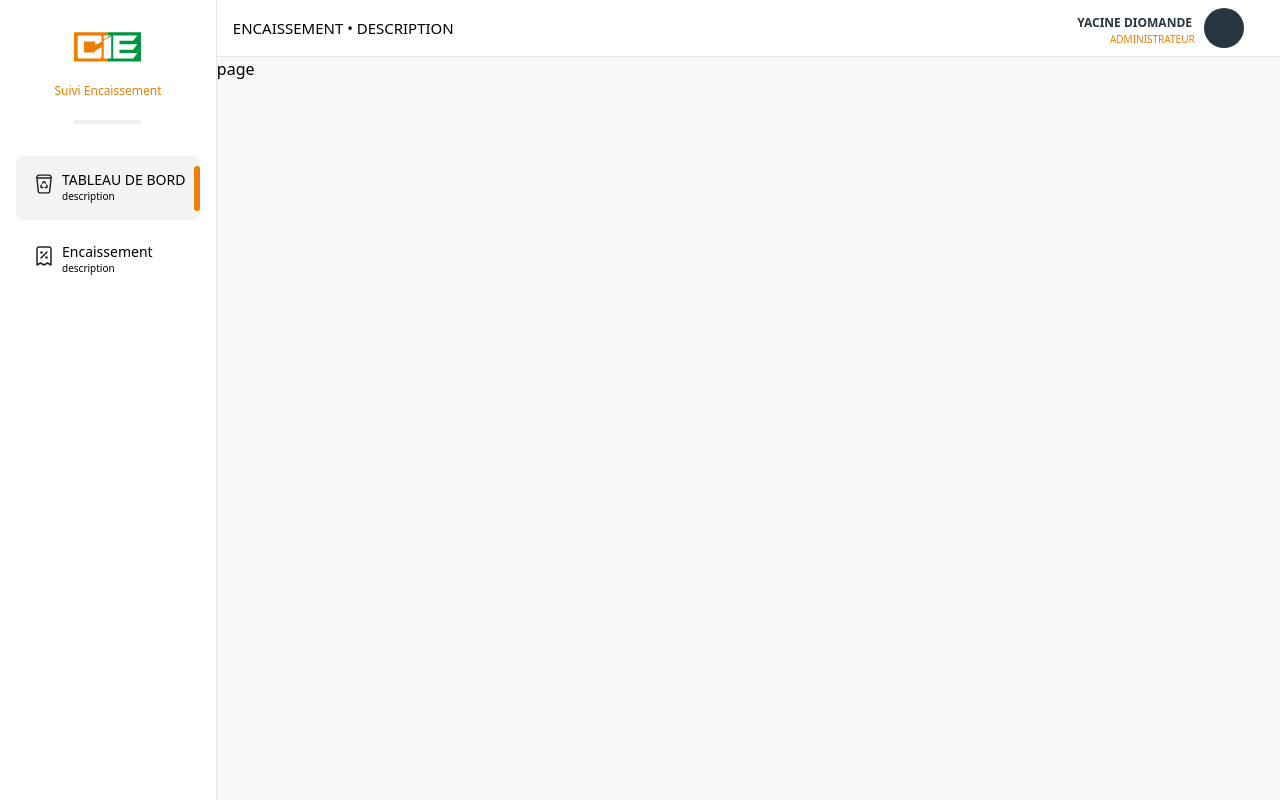
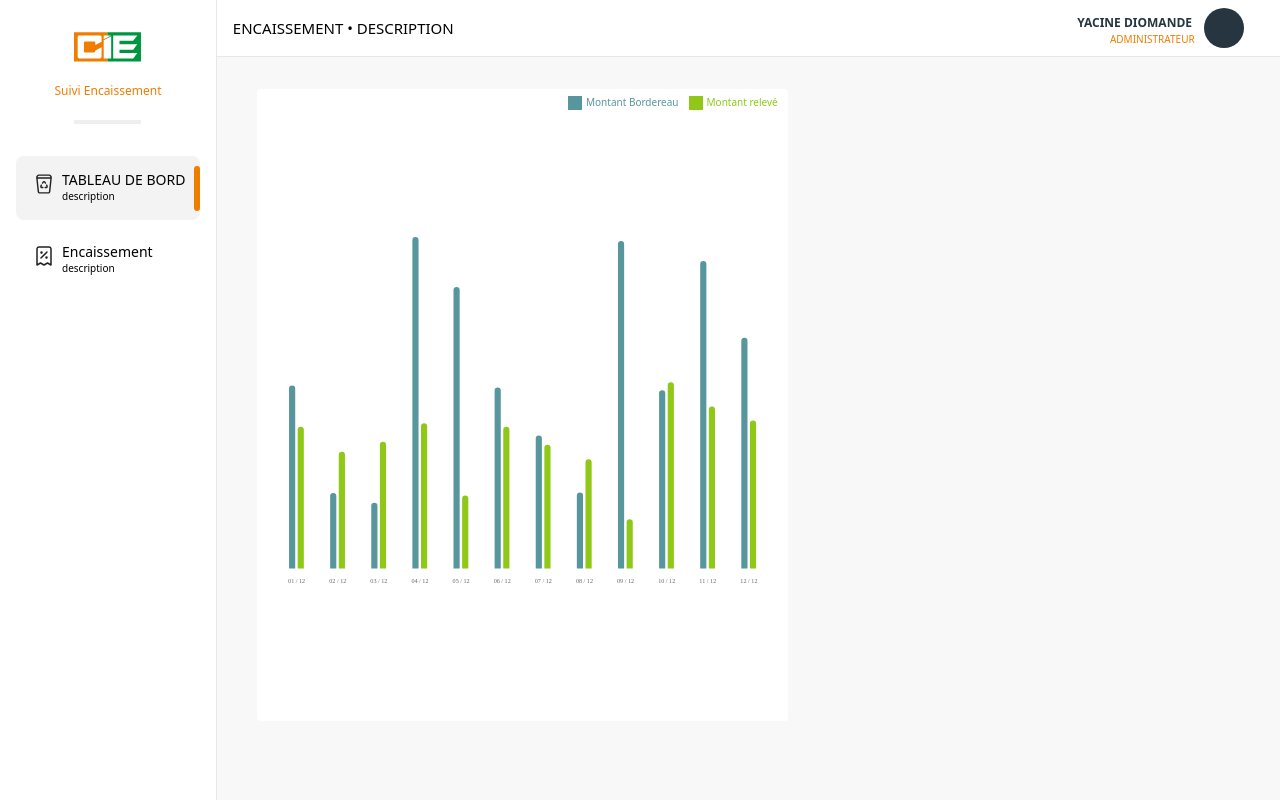
Before and after one commit to Yacine8800/DSTD-suivi-encaissement-frontOffice, a Next.js app: page /dashboard/tableaudebord in a window 1280 px wide. Built offline with nearby package versions, Linux system fonts and the light colour scheme; no server answers; some icons are missing.

Commit message:
fix:dash

```diff
--- a/package.json
+++ b/package.json
@@ -47,10 +47,11 @@
     "react-router-dom": "^6.22.1",
     "react-toastify": "^9.1.3",
     "react-use": "^17.4.1",
-    "recharts": "^2.9.3",
+    "recharts": "2.0.6",
     "redux": "^4.2.1",
     "redux-logger": "^3.0.6",
     "redux-persist": "^6.0.0",
+    "sass": "^1.76.0",
     "sweetalert2": "^11.6.13",
     "tailwind-merge": "^2.0.0",
     "tailwindcss-animate": "^1.0.7",
--- a/src/app/dashboard/tableaudebord/page.tsx
+++ b/src/app/dashboard/tableaudebord/page.tsx
@@ -1,7 +1,16 @@
+import TableaudebordSection from "@/components/dashboard/tableaudebord/tableaudebordSection";
 import React from "react";
 
 const page = () => {
-  return <div>page</div>;
+  return (
+    // <div>
+    //   <Barchart1 />
+    // </div>
+
+    <div className="w-full ">
+      <TableaudebordSection />
+    </div>
+  );
 };
 
 export default page;
--- /dev/null
+++ b/src/components/Recharts/barchart.tsx
@@ -0,0 +1,111 @@
+"use client";
+import React, { PureComponent } from "react";
+import {
+  BarChart,
+  Bar,
+  Rectangle,
+  XAxis,
+  YAxis,
+  CartesianGrid,
+  Tooltip,
+  Legend,
+  ResponsiveContainer,
+} from "recharts";
+
+const generateRandomData = () => {
+  const data = [];
+  const months = [
+    "01 / 12",
+    "02 / 12",
+    "03 / 12",
+    "04 / 12",
+    "05 / 12",
+    "06 / 12",
+    "07 / 12",
+    "08 / 12",
+    "09 / 12",
+    "10 / 12",
+    "11 / 12",
+    "12 / 12",
+  ];
+
+  for (let i = 0; i < months.length; i++) {
+    const randomBordereau = Math.floor(Math.random() * 5000) + 1000;
+    const randomReleve = Math.floor(Math.random() * 3000) + 500;
+
+    data.push({
+      name: months[i],
+      "Montant Bordereau": randomBordereau,
+      "Montant relevé": randomReleve,
+    });
+  }
+
+  return data;
+};
+
+const data = generateRandomData();
+
+<style jsx>{`
+  .recharts-symbols path {
+    border-radius: 5px; /* Vous pouvez ajuster la valeur de border-radius selon votre préférence */
+  }
+`}</style>;
+
+const customTick = ({ x, y, payload }: { x: any; y: any; payload: any }) => {
+  return (
+    <text
+      x={x}
+      y={y}
+      textAnchor="middle"
+      fill="#666"
+      fontSize="10px"
+      fontFamily="DM Sans"
+      fontWeight="400"
+      dy={16}
+    >
+      {payload.value}
+    </text>
+  );
+};
+
+const Barchart1 = () => {
+  return (
+    <BarChart width={810} height={600} data={data}>
+      <XAxis
+        dataKey="name"
+        tick={customTick}
+        axisLine={false}
+        tickLine={false}
+      />
+      <Tooltip
+        contentStyle={{
+          fontSize: "10px",
+          lineHeight: "15px",
+        }}
+      />
+      <Legend
+        wrapperStyle={{
+          fontSize: "10px",
+          marginTop: "-15px",
+        }}
+        verticalAlign="top"
+        iconType="square"
+        className="mr-7 "
+      />
+      <Bar
+        dataKey="Montant Bordereau"
+        fill="#58969E"
+        radius={[10, 10, 0, 0]}
+        barSize={10}
+      />
+      <Bar
+        dataKey="Montant relevé"
+        fill="#8FC816"
+        radius={[10, 10, 0, 0]}
+        barSize={10}
+      />
+    </BarChart>
+  );
+};
+
+export default Barchart1;
--- a/src/components/dashboard/tableaudebord/tableaudebordSection.tsx
+++ b/src/components/dashboard/tableaudebord/tableaudebordSection.tsx
@@ -1,7 +1,20 @@
+import Barchart from "@/components/Recharts/barchart";
+import { Card } from "@mui/material";
 import React from "react";
 
-const tableaudebordSection = () => {
-  return <div>tableaudebordSection</div>;
+const TableaudebordSection = () => {
+  return (
+    <div className="flex justify-start  h-100">
+      <Card
+        elevation={0}
+        className="w-full md:w-4/5 lg:w-3/5 xl:w-1/2 p-4 mb-6 mt-8 ml-10 rounded-lg "
+      >
+        <div className="flex justify-start items-center">
+          <Barchart />
+        </div>
+      </Card>
+    </div>
+  );
 };
 
-export default tableaudebordSection;
+export default TableaudebordSection;
```
Also changed, not shown: 1 other file (tests, documents, lock files or other folders).
